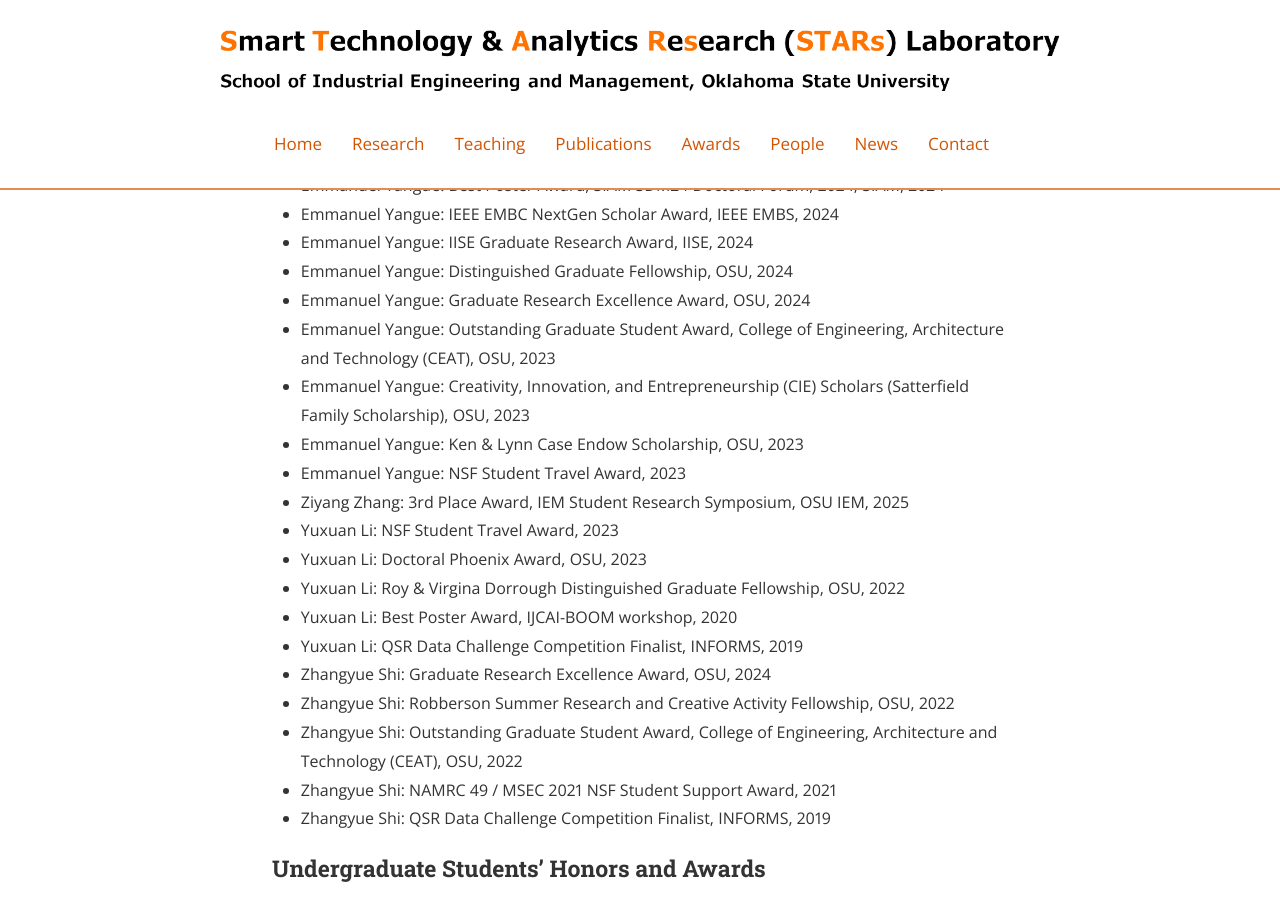
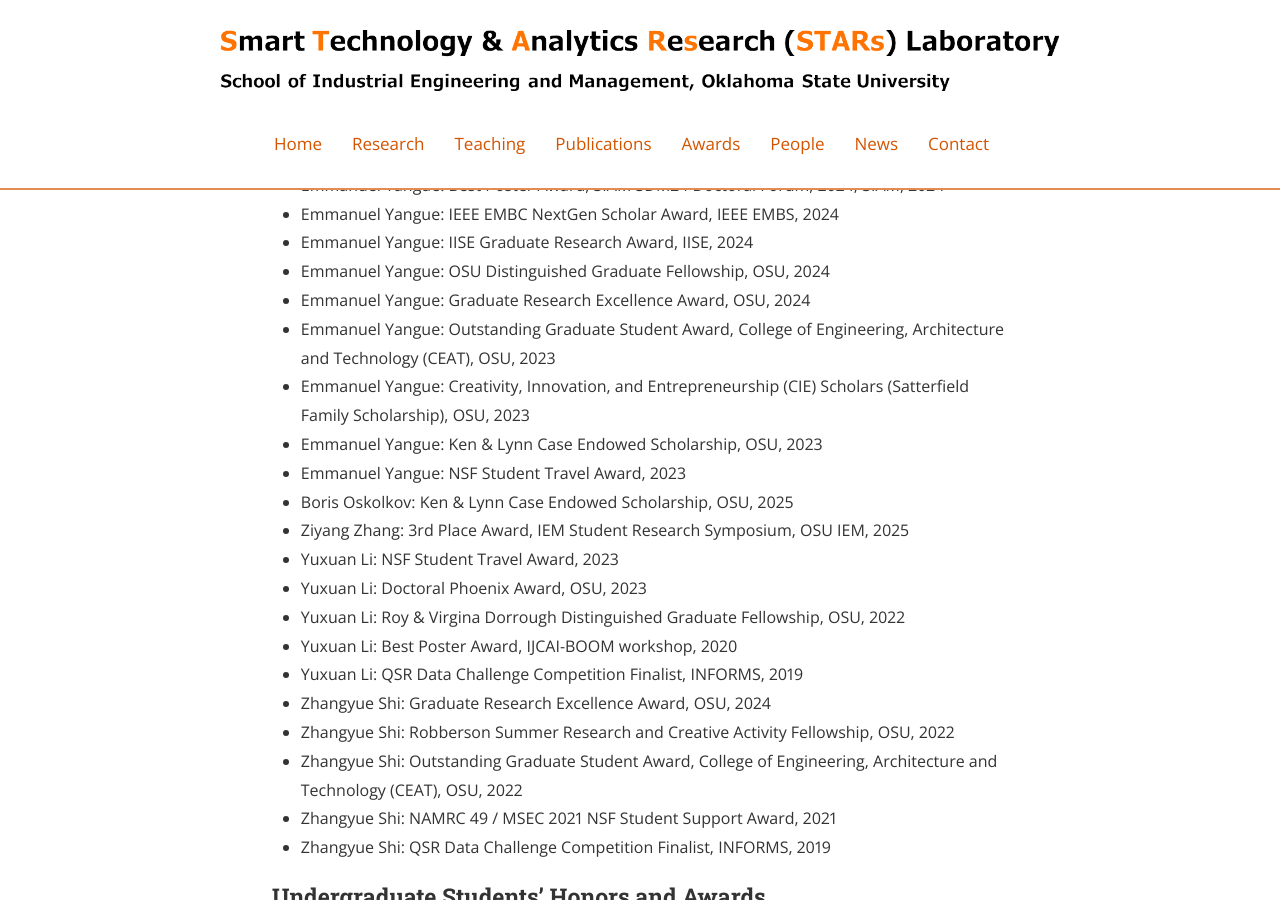
Before and after one commit to stars-laboratory/stars-laboratory.github.io, a Jekyll site: the page built from EHonorsandAwards.md, in a window 1280 px wide and 900 px high, scrolled down 780 px. Built offline with Jekyll 4.4.1, drawn with Linux system fonts in a browser that asks for light colours; nearby versions of some CDN libraries.

Commit message:
Update EHonorsandAwards.md
Information Update

```diff
--- a/EHonorsandAwards.md
+++ b/EHonorsandAwards.md
@@ -32,12 +32,13 @@ main_nav: true
 * Emmanuel Yangue: Best Poster Award, SIAM SDM24 Doctoral Forum, 2024, SIAM, 2024
 * Emmanuel Yangue: IEEE EMBC NextGen Scholar Award, IEEE EMBS, 2024
 * Emmanuel Yangue: IISE Graduate Research Award, IISE, 2024
-* Emmanuel Yangue: Distinguished Graduate Fellowship, OSU, 2024
+* Emmanuel Yangue: OSU Distinguished Graduate Fellowship, OSU, 2024
 * Emmanuel Yangue: Graduate Research Excellence Award, OSU, 2024
 * Emmanuel Yangue: Outstanding Graduate Student Award, College of Engineering, Architecture and Technology (CEAT), OSU, 2023
 * Emmanuel Yangue: Creativity, Innovation, and Entrepreneurship (CIE) Scholars (Satterfield Family Scholarship), OSU, 2023
-* Emmanuel Yangue: Ken & Lynn Case Endow Scholarship, OSU, 2023
+* Emmanuel Yangue: Ken & Lynn Case Endowed Scholarship, OSU, 2023
 * Emmanuel Yangue: NSF Student Travel Award, 2023
+* Boris Oskolkov: Ken & Lynn Case Endowed Scholarship, OSU, 2025
 * Ziyang Zhang: 3rd Place Award, IEM Student Research Symposium, OSU IEM, 2025
 * Yuxuan Li: NSF Student Travel Award, 2023
 * Yuxuan Li: Doctoral Phoenix Award, OSU, 2023
```
